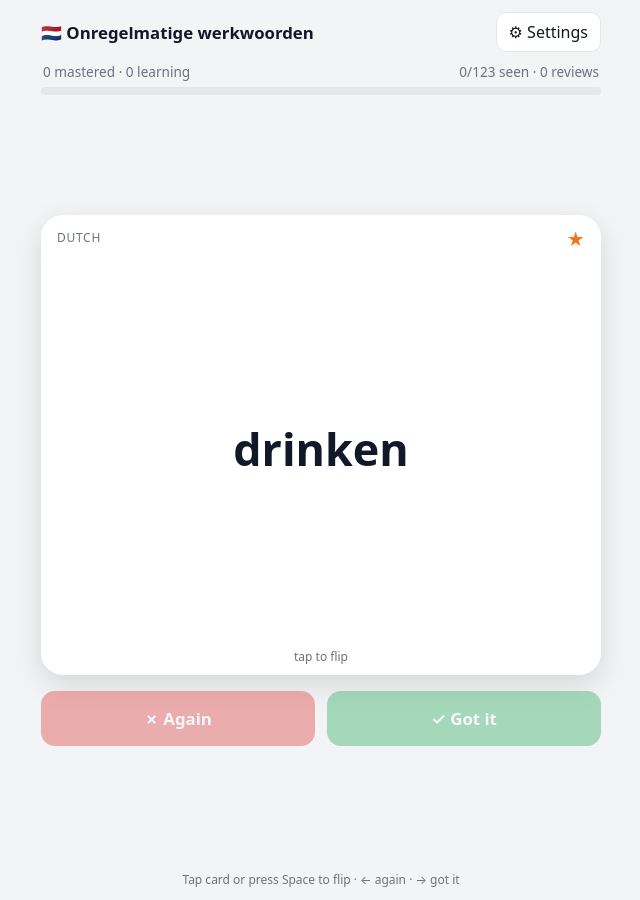
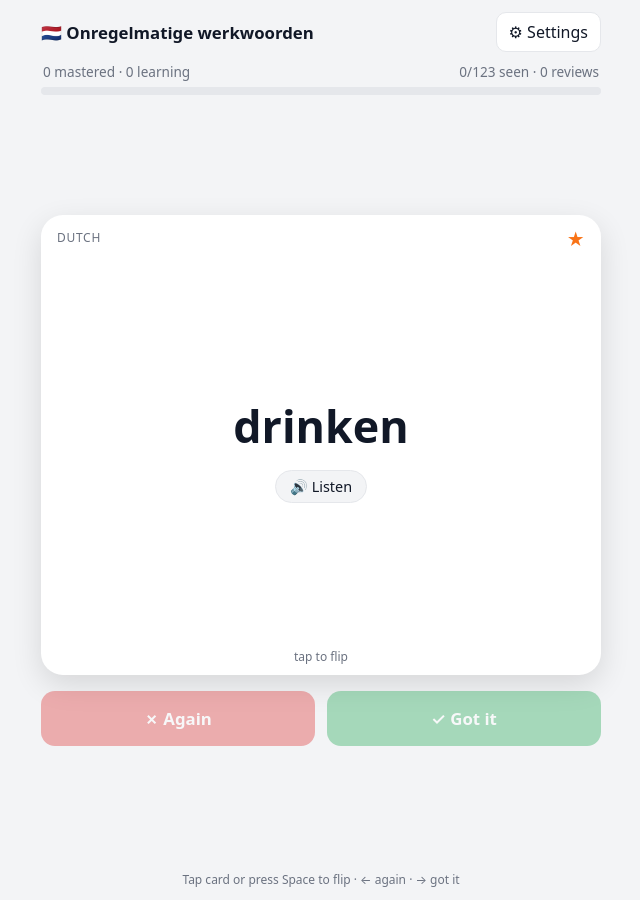
Before and after one commit to abdala/abdala.github.io, a Jekyll site: the page flash/index.html, which Jekyll copies as it is, in a window 1280 px wide. Shown: the whole page, without its empty margins (319-959 px from the left). Built offline with Jekyll 4.4.1, drawn with Linux system fonts in a browser that asks for light colours.

Commit message:
add say option

```diff
--- a/flash/index.html
+++ b/flash/index.html
@@ -58,7 +58,10 @@
   .ex .nl { font-size: clamp(1rem, 4.5vw, 1.2rem); font-style: italic; }
   .ex .en { font-size: .9rem; color: var(--muted); margin-top: 4px; }
   .ex mark { background: none; color: var(--accent); font-weight: 700; }
-  .front-ex { margin-top: 18px; }
+  .say { background: var(--bg); border: 1px solid var(--border); border-radius: 99px; padding: 6px 14px; font-size: .9rem; margin-top: 14px; }
+  .say:active { background: var(--border); }
+  .say-row { display: flex; gap: 8px; flex-wrap: wrap; justify-content: center; }
+  .no-tts .say { display: none; }
 
   .actions { display: grid; grid-template-columns: 1fr 1fr; gap: 12px; margin-top: 16px; }
   .actions button { border: 0; border-radius: 14px; padding: 16px; font-size: 1.05rem; font-weight: 600; color: #fff; }
@@ -343,6 +346,39 @@ function sentenceHTML(c) {
   return `<div class="ex"><div class="nl">${nl}</div><div class="en">${esc(c.en)}</div></div>`;
 }
 
+/* ---------- Text-to-speech (browser Web Speech API) ---------- */
+const TTS = "speechSynthesis" in window && "SpeechSynthesisUtterance" in window;
+if (!TTS) document.body.classList.add("no-tts");
+
+function dutchVoice() {
+  const v = speechSynthesis.getVoices().filter(v => /^nl(-|_|$)/i.test(v.lang));
+  return v.find(x => /nl[-_]NL/i.test(x.lang) && x.localService) || v.find(x => x.localService) || v[0] || null;
+}
+function speak(text) {
+  if (!TTS || !text) return;
+  speechSynthesis.cancel();
+  const u = new SpeechSynthesisUtterance(text);
+  u.lang = "nl-NL";
+  const v = dutchVoice();
+  if (v) { u.voice = v; u.lang = v.lang; }
+  u.rate = 0.9;
+  speechSynthesis.speak(u);
+}
+if (TTS) speechSynthesis.getVoices(); // starts loading the voice list
+
+const sayBtn = (what, label) => `<button class="say" type="button" data-say="${what}">${label}</button>`;
+function sayRow(c) {
+  const sent = state.settings.sentence && c.nl;
+  return `<div class="say-row">${sayBtn("inf", "🔊 Word")}${sayBtn("forms", "🔊 Forms")}${sent ? sayBtn("nl", "🔊 Sentence") : ""}</div>`;
+}
+function textFor(what) {
+  const c = current;
+  if (what === "inf") return c.inf;
+  if (what === "forms") return `${c.inf}. ${c.imp.replace(/ \/ /g, ", of ")}. ${c.perf.replace(/[()]|---/g, "")}`;
+  if (what === "nl") return c.nl.replace(/[\[\]]/g, "");
+  return "";
+}
+
 function render() {
   const c = current, mode = state.settings.mode;
   $("study").hidden = !c;
@@ -352,14 +388,14 @@ function render() {
     const ex = sentenceHTML(c);
     let front, back;
     if (mode === "nl-en") {
-      front = `<span class="tag">Dutch</span>${star}<div class="big">${esc(c.inf)}</div>`;
-      back = `<span class="tag">Answer</span>${star}<div class="big" style="margin-bottom:16px;color:var(--accent)">${esc(c.eng)}</div>${formsHTML(c, false)}${ex}`;
+      front = `<span class="tag">Dutch</span>${star}<div class="big">${esc(c.inf)}</div>${sayBtn("inf", "🔊 Listen")}`;
+      back = `<span class="tag">Answer</span>${star}<div class="big" style="margin-bottom:16px;color:var(--accent)">${esc(c.eng)}</div>${formsHTML(c, false)}${sayRow(c)}${ex}`;
     } else if (mode === "en-nl") {
       front = `<span class="tag">English</span>${star}<div class="big">${esc(c.eng)}</div>`;
-      back = `<span class="tag">Answer</span>${star}<div class="big" style="margin-bottom:16px">${esc(c.inf)}</div>${formsHTML(c, false)}${ex}`;
+      back = `<span class="tag">Answer</span>${star}<div class="big" style="margin-bottom:16px">${esc(c.inf)}</div>${formsHTML(c, false)}${sayRow(c)}${ex}`;
     } else {
-      front = `<span class="tag">Past forms?</span>${star}<div class="big">${esc(c.inf)}</div><div class="sub">${esc(c.eng)}</div>`;
-      back = `<span class="tag">Answer</span>${star}<div class="big" style="margin-bottom:16px">${esc(c.inf)}</div>${formsHTML(c, true)}${ex}`;
+      front = `<span class="tag">Past forms?</span>${star}<div class="big">${esc(c.inf)}</div><div class="sub">${esc(c.eng)}</div>${sayBtn("inf", "🔊 Listen")}`;
+      back = `<span class="tag">Answer</span>${star}<div class="big" style="margin-bottom:16px">${esc(c.inf)}</div>${formsHTML(c, true)}${sayRow(c)}${ex}`;
     }
     $("front").innerHTML = front + `<span class="hint">tap to flip</span>`;
     $("back").innerHTML = back;
```
Also changed, not shown: other parts of flash/index.html (+5 -1 lines).
